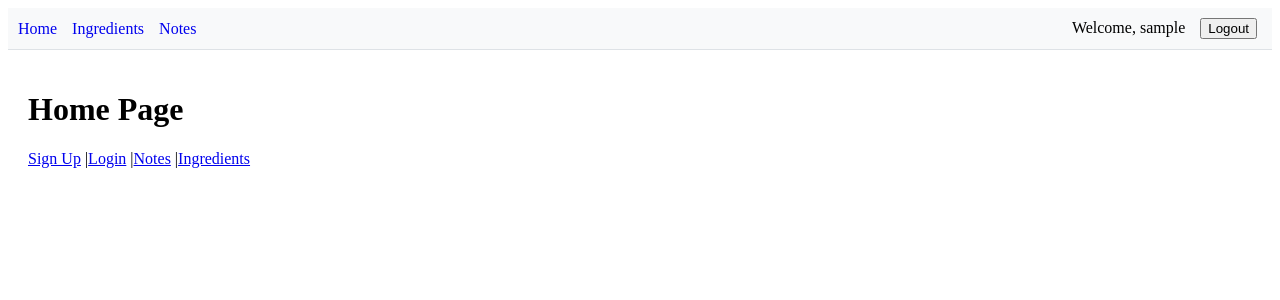
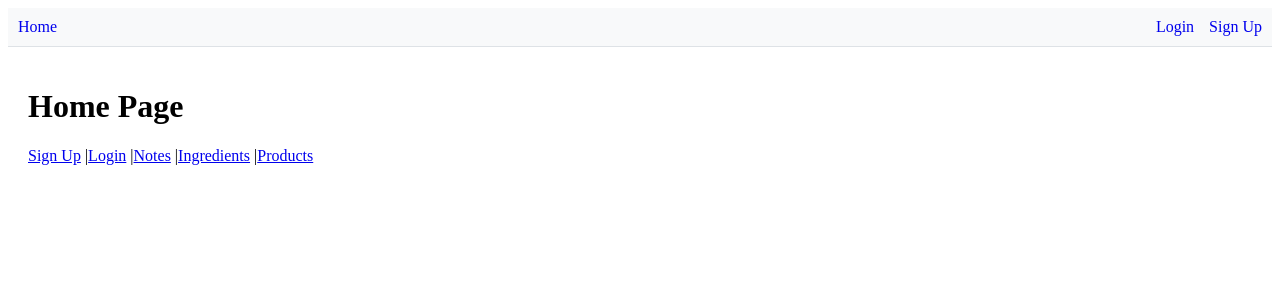
Before and after one commit to ranaahmd/smartmargin-frontend, a React (Vite) app: page / in a window 1280 px wide. Shown: the top 300 px of the page. Built offline with nearby package versions, Linux system fonts and the light colour scheme; sample sign-in values are in the browser's storage.

Commit message:
protect th router

```diff
--- a/src/App.jsx
+++ b/src/App.jsx
@@ -6,6 +6,9 @@ import NavBar from "./components/Auth/NavBar/NavBar";
 import { getUserFromToken, getTokens } from "./lib/auth";
 import IngredientsList from './components/Ingredients/IngredientsList';
 import NotesList from './components/Notes/NotesList';
+import ProductDetail from './components/Product/ProductDeatils';
+import ProductForm from './components/Product/ProductForm';
+import ProductsList from './components/Product/ProductList';
 
 export default function App() {
     const [user, setUser] = useState(null);
@@ -44,43 +47,34 @@ export default function App() {
                                 <Link to="/signup">Sign Up</Link> |
                                 <Link to="/login">Login</Link> |
                                 <Link to="/notes">Notes</Link> |
-                                <Link to="/ingredients">Ingredients</Link>
+                                <Link to="/ingredients">Ingredients</Link> |
+                                <Link to="/products">Products</Link>
                             </p>
                         </div>
                     }
                 />
-                <Route
-                    path="/signup"
-                    element={!isAuthenticated ? <SignUp /> : <Navigate to="/ingredients" replace />}
-                />
-                <Route
-                    path="/login"
-                    element={
+                <Route path="/signup" element={!isAuthenticated ? <SignUp /> : <Navigate to="/ingredients" replace />}/>
+                <Route path="/login" element={
                         !isAuthenticated ?
                         <Login onLoginSuccess={handleLoginSuccess} /> :
-                        <Navigate to="/ingredients" replace />
-                    }
-                />
-                <Route
-                    path="/notes"
+                        <Navigate to="/ingredients" replace /> } />
+                <Route  path="/notes"
                     element={
                         isAuthenticated ?
                         <NotesList /> :
-                        <Navigate to="/login" replace />
-                    }
-                />
-                <Route
-                    path="/ingredients"
+                        <Navigate to="/login" replace />}/>
+                <Route path="/ingredients"
                     element={
                         isAuthenticated ?
                         <IngredientsList /> :
                         <Navigate to="/login" replace />
                     }
                 />
-                <Route
-                    path="*"
-                    element={<Navigate to="/" replace />}
-                />
+<Route path="*" element={<Navigate to="/" replace />}/>
+<Route path="/products" element={isAuthenticated ? <ProductsList /> : <Navigate to="/login" replace />} />
+<Route path="/products/add" element={isAuthenticated ? <ProductForm /> : <Navigate to="/login" replace />} />
+<Route path="/products/edit/:id" element={isAuthenticated ? <ProductForm /> : <Navigate to="/login" replace />} />
+<Route path="/products/:id" element={isAuthenticated ? <ProductDetail /> : <Navigate to="/login" replace />} />
             </Routes>
         </Router>
     );
--- a/src/components/Auth/NavBar/NavBar.jsx
+++ b/src/components/Auth/NavBar/NavBar.jsx
@@ -1,41 +1,38 @@
 import React from 'react';
-import { Link } from 'react-router-dom';
+import { Link, useNavigate } from 'react-router-dom';
 import { clearTokens } from '../../../lib/auth';
-const NavBar = ({ user, setUser, onLogout }) => {
+
+const NavBar = ({ isAuthenticated }) => {
+    const navigate = useNavigate();
+
     const handleLogout = () => {
         clearTokens();
-        setUser(null);
-        if (onLogout) {
-            onLogout();
-        }
-        window.location.href = '/login';
+        navigate('/login');
+        window.location.reload();
     };
+
     return (
         <nav style={{ padding: '10px', backgroundColor: '#f8f9fa', borderBottom: '1px solid #dee2e6' }}>
             <div style={{ display: 'flex', justifyContent: 'space-between', alignItems: 'center' }}>
-                <div>
-                    <Link to="/" style={{ marginRight: '15px', textDecoration: 'none' }}>Home</Link>
-                    {user && (
-                        <>
+                <div><Link to="/" style={{ marginRight: '15px', textDecoration: 'none' }}>Home</Link>
+                {isAuthenticated && (<>
                             <Link to="/ingredients" style={{ marginRight: '15px', textDecoration: 'none' }}>Ingredients</Link>
+                            <Link to="/products" style={{ marginRight: '15px', textDecoration: 'none' }}>Products</Link>
                             <Link to="/notes" style={{ marginRight: '15px', textDecoration: 'none' }}>Notes</Link>
                         </>
                     )}
                 </div>
 
                 <div>
-                    {user ? (
-                        <div>
-                            <span style={{ marginRight: '15px' }}>Welcome, {user.username}</span>
-                            <button onClick={handleLogout} className="btn btn-outline-danger btn-sm">
-                                Logout
-                            </button>
-                        </div>
+                    {isAuthenticated ? (
+                        <button onClick={handleLogout} className="btn btn-outline-danger btn-sm">
+                            Logout
+                        </button>
                     ) : (
-                        <div>
+                        <>
                             <Link to="/login" style={{ marginRight: '15px', textDecoration: 'none' }}>Login</Link>
                             <Link to="/signup" style={{ textDecoration: 'none' }}>Sign Up</Link>
-                        </div>
+                        </>
                     )}
                 </div>
             </div>
```
Also changed, not shown: src/components/Product/ProductForm.jsx (deleted, +0 -33 lines), src/components/Product/ProductDeatils.jsx (added).
